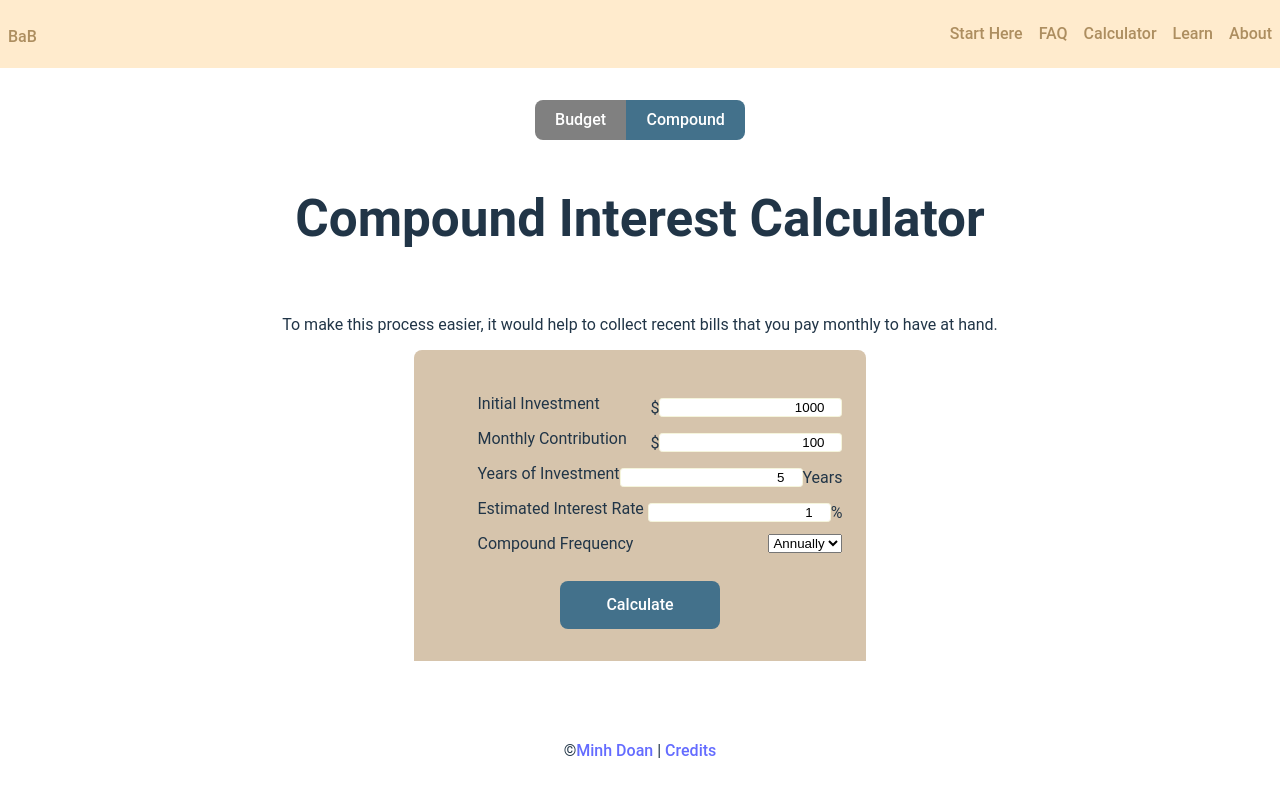
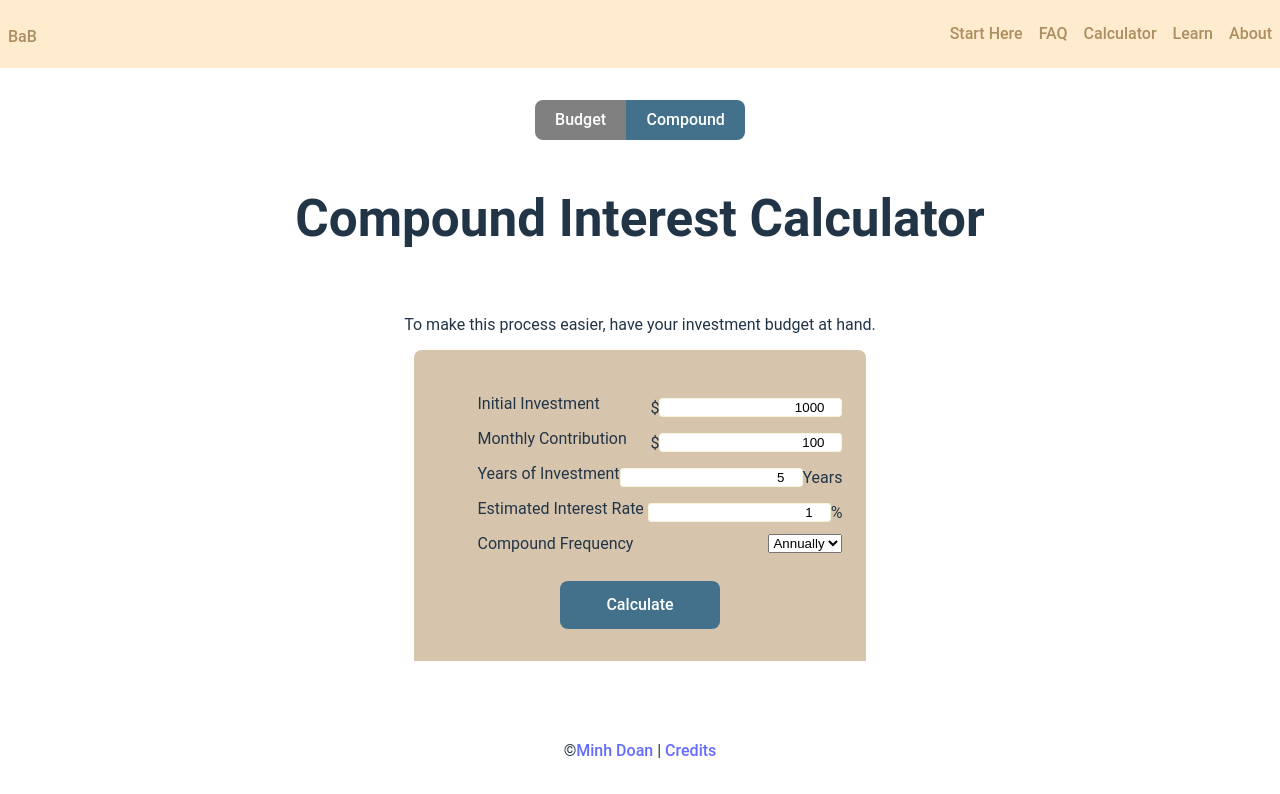
Before and after one commit to doanaminh/build-a-budget, a React (Vite) app in the folder client/: page /calculator in a window 1280 px wide. Both pictures are taken after a click on the button "Compound". Shown: the top 794 px of the page. Built offline with nearby package versions, Linux system fonts and the light colour scheme; a web font is replaced by a local one.

Commit message:
adjusting css for modal

```diff
--- a/client/src/components/Modal.css
+++ b/client/src/components/Modal.css
@@ -9,8 +9,10 @@
 }
 .budgetBody {
     position: fixed;
-    top: 40vh;
-    left: 0;
+    height: 80vh;
+    width: 80vw;
+    top: 10vh;
+    left: 10vw;
     text-align: center;
     display: flex;
     flex-direction: column;
--- a/client/src/pages/CompoundCalculator.tsx
+++ b/client/src/pages/CompoundCalculator.tsx
@@ -56,7 +56,7 @@ export default function() {
             <section className='Compound Calculator'>
                 {/*  */}
                 <h1>Compound Interest Calculator</h1>
-                <p>To make this process easier, it would help to collect recent bills that you pay monthly to have at hand.</p>
+                <p>To make this process easier, have your investment budget at hand.</p>
                 {/* FORM THAT WILL SUBMIT WITH ALL THE NUMBERS FOR A BUDGET */}
                 <form action="">
                     {/* INCOME */}
```
